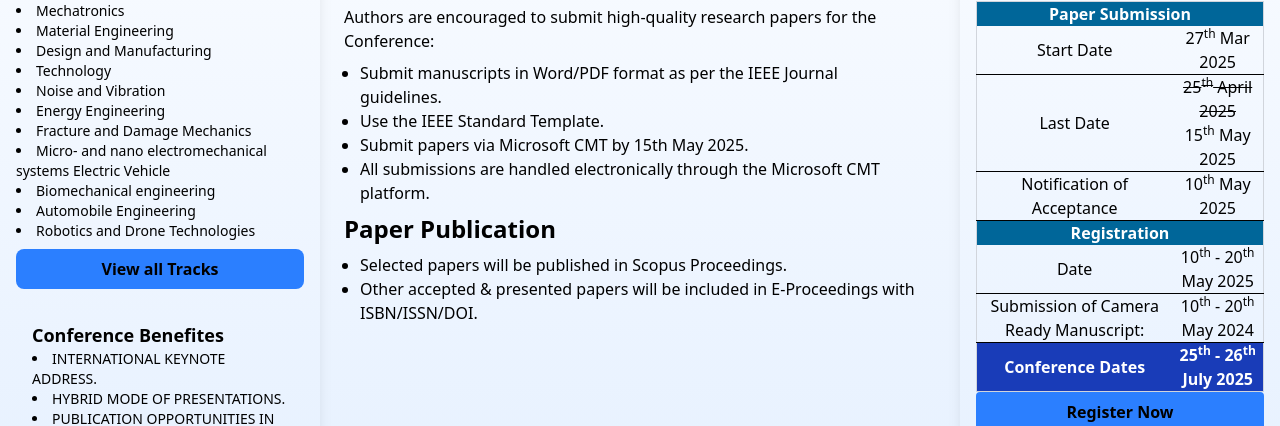
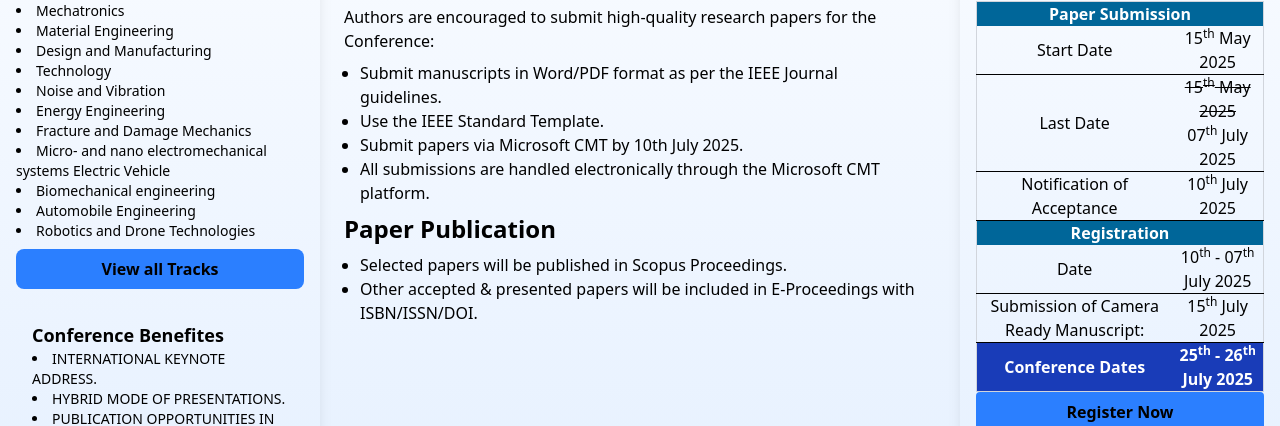
Before and after one commit to JangidVish/icsmed, a Next.js app: page /papers in a window 1280 px wide. Shown: the part 299-725 px from the top of the page. Built offline with nearby package versions, Linux system fonts and the light colour scheme.

Commit message:
Dates Updated

```diff
--- a/src/app/components/fixTemplateComponent/rightConferenceDate.js
+++ b/src/app/components/fixTemplateComponent/rightConferenceDate.js
@@ -14,25 +14,25 @@ export default function ConferenceDates() {
             <tr className="border-b">
               <td className="">Start Date</td>
               <td>
-                27<sup>th</sup> Mar 2025
+                15<sup>th</sup> May 2025
               </td>
             </tr>
             <tr className="border-b">
               <td className="">Last Date</td>
               <td className="">
                 <p className="line-through">
-                  25<sup>th</sup> April 2025
+                  15<sup>th</sup> May 2025
                 </p>
                 <p>
                   {" "}
-                  15<sup>th</sup> May 2025
+                  07<sup>th</sup> July 2025
                 </p>
               </td>
             </tr>
             <tr className="border-b">
               <td className="">Notification of Acceptance</td>
               <td className="">
-                10<sup>th</sup> May 2025
+                10<sup>th</sup> July 2025
               </td>
             </tr>
             <tr className="bg-[#006699]  text-white font-bold">
@@ -41,14 +41,14 @@ export default function ConferenceDates() {
             <tr className="border-b">
               <td className="">Date</td>
               <td className="">
-                10<sup>th</sup> - 20<sup>th</sup> May 2025
+                10<sup>th</sup> - 07<sup>th</sup> July 2025
               </td>
             </tr>
 
             <tr className="border-b">
               <td className="">Submission of Camera Ready Manuscript:</td>
               <td className="">
-                10<sup>th</sup> - 20<sup>th</sup> May 2024
+                15<sup>th</sup> July 2025
               </td>
             </tr>
             {/* <tr className="border-b">
--- a/src/app/papers/page.js
+++ b/src/app/papers/page.js
@@ -15,7 +15,7 @@ const CallForPapers = () => {
             guidelines.
           </li>
           <li>Use the IEEE Standard Template.</li>
-          <li>Submit papers via Microsoft CMT by 15th May 2025.</li>
+          <li>Submit papers via Microsoft CMT by 10th July 2025.</li>
           <li>
             All submissions are handled electronically through the Microsoft CMT
             platform.
```
Also changed, not shown: public/flier.jpg, 1 other file (tests, documents, lock files or other folders).
